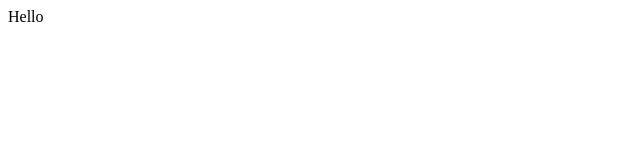
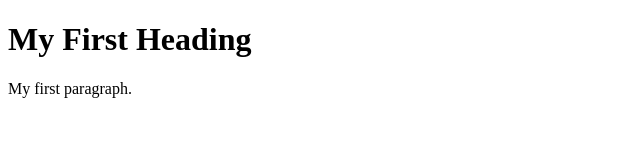
Before and after one commit to KhwajaMansoor/khwajamansoor.github.io, a plain HTML site: page index.html in a window 1280 px wide. Shown: the whole page, without its empty margins (0-640 px from the left). Drawn offline with Linux system fonts and the light colour scheme.

Commit message:
Update index.html

```diff
--- a/index.html
+++ b/index.html
@@ -1,6 +1,12 @@
+<!DOCTYPE html>
 <html>
-<head><title> Khwaja Mansoor Porfolio</title></head>
+<head>
+<title>Khwaja Mansoor</title>
+</head>
 <body>
-Hello
+
+<h1>My First Heading</h1>
+<p>My first paragraph.</p>
+
 </body>
 </html>
```
